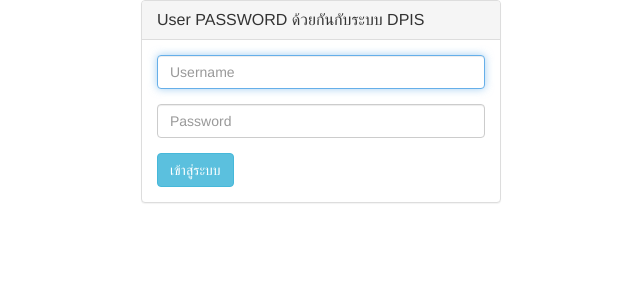
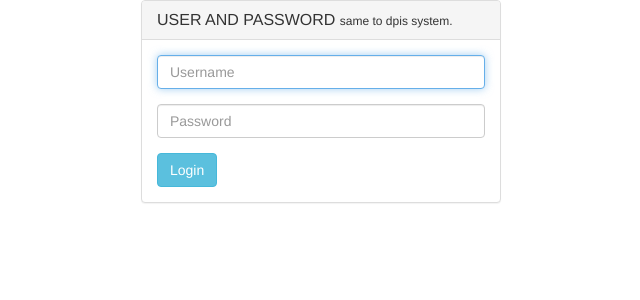
Before and after one commit to moonoise/login-dpis, a PHP site: page /login.php in a window 1280 px wide. Shown: the top 300 px of the page, without its empty margins (319-959 px from the left). Run offline with PHP 8.4, Linux system fonts and the light colour scheme; some libraries are stand-ins or nearby versions.

Commit message:
แก้คำผิด

```diff
--- a/login/login.php
+++ b/login/login.php
@@ -40,7 +40,7 @@
             <div class="col-md-4 col-md-offset-4">
                 <div class="login-panel panel panel-default">
                     <div class="panel-heading">
-                        <h3 class="panel-title">User PASSWORD ด้วยกันกับระบบ DPIS</h3>
+                        <h4 class="panel-title">USER AND PASSWORD <small>same to dpis system. <small></h4>
                     </div>
                     <div class="panel-body">
                         <form role="form" class="form-signin" name="form1" method="post" >
@@ -57,7 +57,7 @@
                                     </label>
                                 </div> -->
                                 <!-- Change this to a button or input when using this as a form -->
-                                <button class="btn btn-info submit" name="Submit" id="submit">เข้าสู่ระบบ</button>
+                                <button class="btn btn-info submit" name="Submit" id="submit">Login</button>
                             </fieldset>
                         </form>
                         <div id="message"></div>
```
